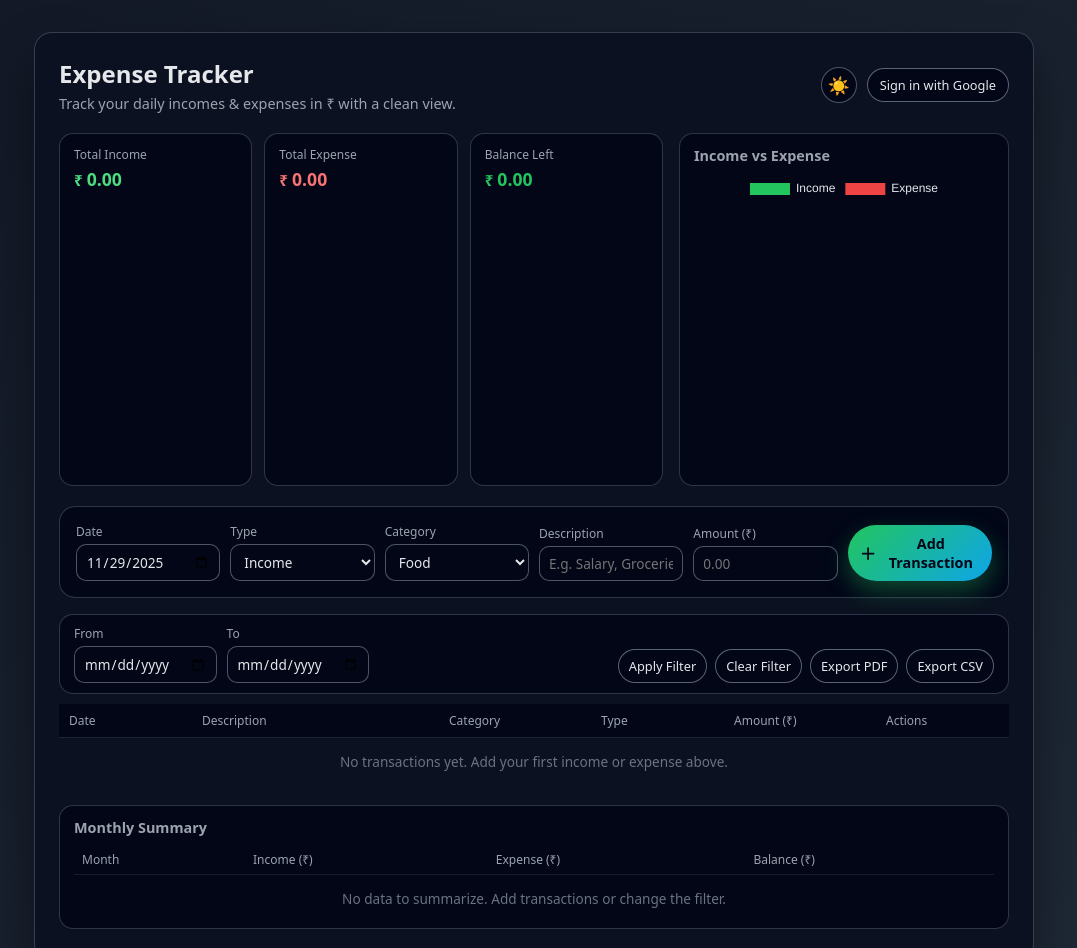
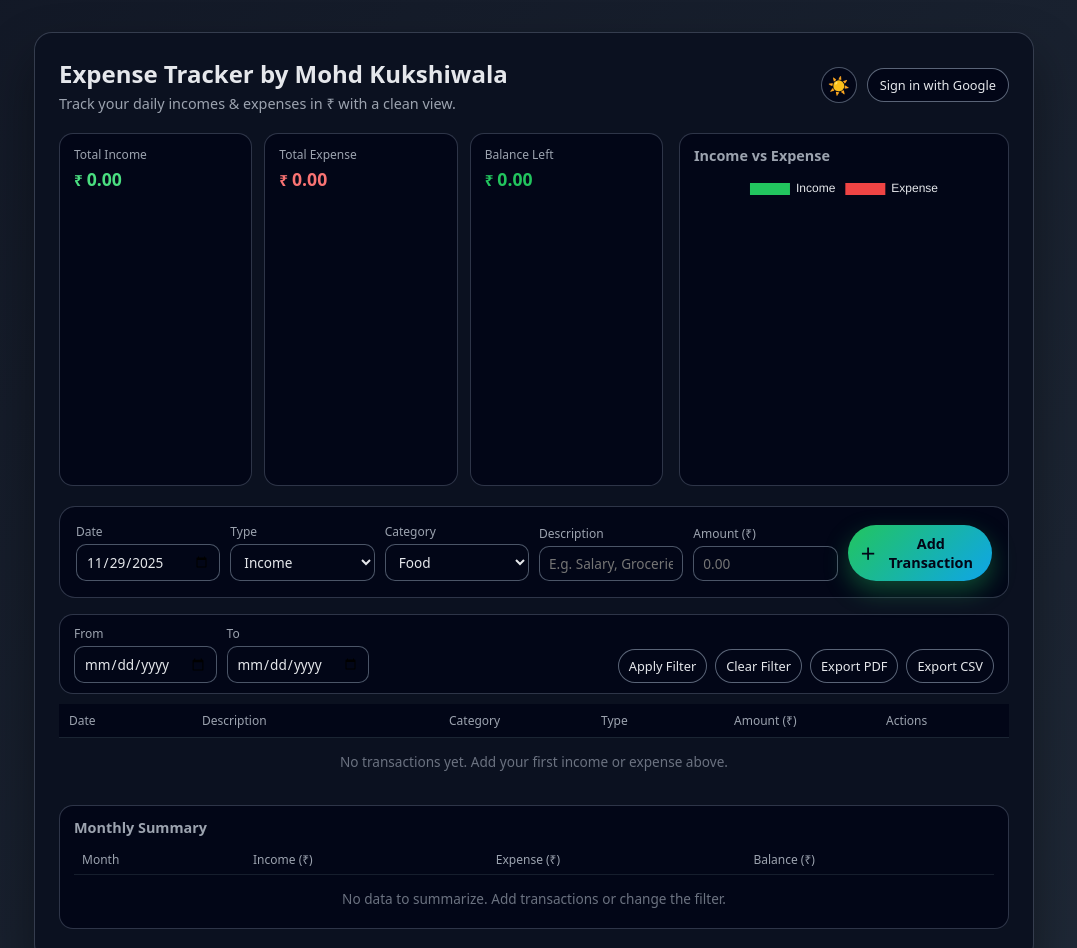
Before and after one commit to mohdkukshi/Expense-Tracker, a plain HTML site: page index.html in a window 1280 px wide. Shown: the top 948 px of the page, without its empty margins (106-1183 px from the left). Drawn offline with nearby package versions, Linux system fonts and the light colour scheme; no server answers.

Commit message:
Update index.html

```diff
--- a/index.html
+++ b/index.html
@@ -2,7 +2,7 @@
 <html lang="en">
 <head>
   <meta charset="UTF-8" />
-  <title>Simple Expense Tracker</title>
+  <title>Expense Tracker by Mohd Kukshiwala</title>
   <meta name="viewport" content="width=device-width, initial-scale=1" />
   <!-- Chart.js for the pie chart -->
   <script src="https://cdn.jsdelivr.net/npm/chart.js"></script>
@@ -553,7 +553,7 @@
   <div class="app">
     <header class="app-header">
       <div class="title-block">
-        <h1 id="greeting">Expense Tracker</h1>
+        <h1 id="greeting">Expense Tracker by Mohd Kukshiwala</h1>
         <p>Track your daily incomes & expenses in ₹ with a clean view.</p>
       </div>
       <div class="header-actions">
```
